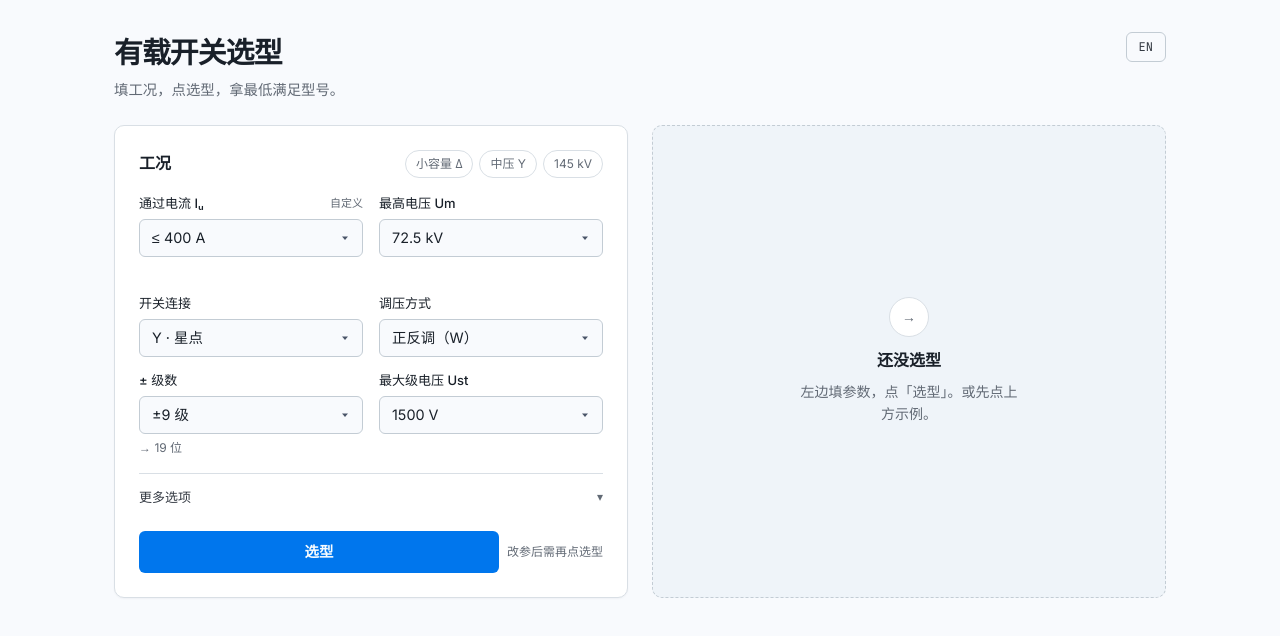
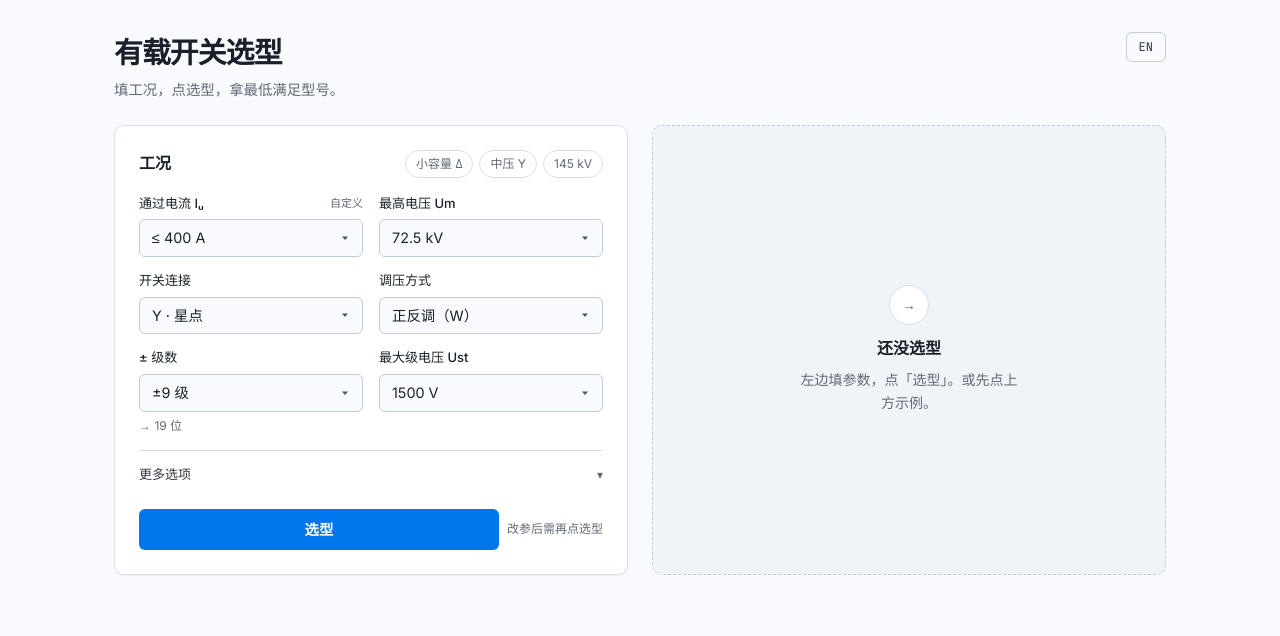
Before and after one commit to erict16/oltc-selector, a Next.js app: page / in a window 1280 px wide. Shown: the top 636 px of the page. Built offline with nearby package versions, Linux system fonts and the light colour scheme.

Commit message:
ui: remove empty Iᵤ tip slot and ceil hints

```diff
--- a/components/SelectorApp.tsx
+++ b/components/SelectorApp.tsx
@@ -6,7 +6,6 @@ import {
   LINEAR_POSITION_OPTIONS,
   PM_STEP_OPTIONS,
   POSITION_OPTIONS,
-  SERIES,
   STEP_VOLTAGE_OPTIONS_V,
   UM_OPTIONS_KV,
   nearestCurrent,
@@ -128,30 +127,6 @@ function isMenuCurrent(a: number): boolean {
 }
 
 /** Ceiling tip from in-tank vacuum III axes only (not dry-type 160 A). */
-function iRoundTip(lang: Lang, wanted: number) {
-  if (!wanted || isMenuCurrent(wanted)) {
-    // Still show what catalogue rating the bucket will land on
-    if (wanted > 500) {
-      const pools = SERIES.filter(
-        (s) => s.mounting.includes("in_tank") && s.vacuum,
-      ).flatMap((s) => [...(s.currents.III ?? []), ...(s.currents.I ?? [])]);
-      const uniq = [...new Set(pools)].sort((a, b) => a - b);
-      const n = nearestCurrent(wanted, uniq);
-      if (n != null && n > wanted + 0.5) {
-        return lang === "zh" ? `选型按 ≥ ${n} A` : `Selects ≥ ${n} A`;
-      }
-    }
-    return "";
-  }
-  const pools = SERIES.filter(
-    (s) => s.mounting.includes("in_tank") && s.vacuum,
-  ).flatMap((s) => [...(s.currents.III ?? []), ...(s.currents.I ?? [])]);
-  const uniq = [...new Set(pools)].sort((a, b) => a - b);
-  const n = nearestCurrent(wanted, uniq);
-  if (n == null || Math.abs(n - wanted) < 0.5) return "";
-  return lang === "zh" ? `目录上靠 ${n} A` : `Rounds up to ${n} A`;
-}
-
 export function SelectorApp() {
   const [lang, setLang] = useState<Lang>("zh");
   const [input, setInput] = useState<SelectInput>(defaultInput);
@@ -358,12 +333,6 @@ export function SelectorApp() {
           <div className="grid gap-x-4 gap-y-3.5 sm:grid-cols-2">
             <Field
               label={zh ? "通过电流 Iᵤ" : "Through-current Iᵤ"}
-              tip={
-                // Fixed-height slot so examples / custom never reflow the form
-                iIsCustom
-                  ? iRoundTip(lang, input.throughCurrentA) || "\u00a0"
-                  : "\u00a0"
-              }
               action={
                 iIsCustom ? (
                   <button
@@ -372,7 +341,6 @@ export function SelectorApp() {
                     onClick={(e) => {
                       e.preventDefault();
                       setICustom(false);
-                      // Snap to nearest menu tier
                       const vals = CURRENT_MENU.map((c) => c.value);
                       const n = nearestCurrent(input.throughCurrentA, vals);
                       patch("throughCurrentA", n ?? 400);
```
